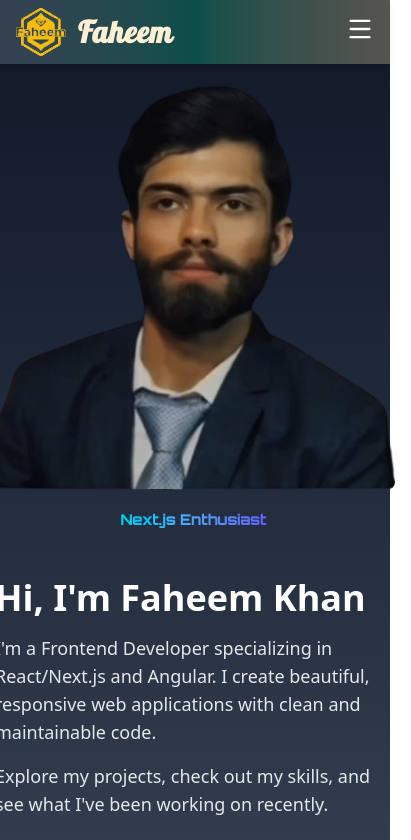
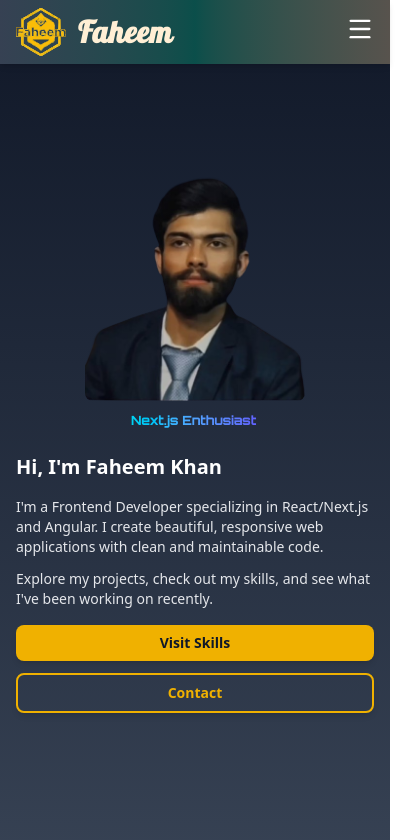
Before and after one commit to Faheemzai4/A1-My-Portfolio, a Next.js app: page / in a window 390 px wide. Shown: the top 840 px of the page, 411 px wide, since content can reach past the window. Built offline with nearby package versions, Linux system fonts and the light colour scheme.

Commit message:
Fix responsive design for dashboard

```diff
--- a/src/app/(app)/contact-app/page.tsx
+++ b/src/app/(app)/contact-app/page.tsx
@@ -1,4 +1,3 @@
-// app/(app)/contact/page.tsx
 import ContactForm from "@/components/contact";
 
 export default function ContactPage() {
--- a/src/components/dashboard.tsx
+++ b/src/components/dashboard.tsx
@@ -19,11 +19,11 @@ export default function Dashboard() {
 
   return (
     <section className="w-full bg-gradient-to-b from-gray-900 to-gray-700 min-h-screen flex justify-center">
-      <div className="max-w-[1200px] mx-auto flex flex-col md:flex-row sm:text-center md:text-left items-center justify-center gap-12 px-4 text-white">
+      <div className="max-w-[1200px] mx-auto flex flex-col md:flex-row items-center justify-center gap-6 sm:gap-12 px-4 text-white">
 
         {/* Image Section */}
         <Reveal animation="animate-fade-in-left">
-          <section className="flex-shrink-0  w-[400px]  select-none">
+          <section className="flex-shrink-0 w-full max-w-[220px] sm:max-w-[300px] md:max-w-[400px] select-none">
             <Image
               src="/my-picture/myProfile.png"
               alt="Dashboard Visual"
@@ -33,7 +33,7 @@ export default function Dashboard() {
               priority
             />
             <p
-              className={`${orbitron.className} mt-5 text-sm sm:text-base font-bold text-center tracking-wide`}
+              className={`${orbitron.className} mt-3 text-xs sm:text-sm md:text-base font-bold text-center tracking-wide`}
             >
               <span className="bg-clip-text text-transparent bg-gradient-to-r from-cyan-400 via-blue-400 to-indigo-500">
                 {typedName}
@@ -43,39 +43,40 @@ export default function Dashboard() {
           </section>
         </Reveal>
 
-
         {/* Text Section */}
         <Reveal animation="animate-fade-in-right">
           <section className="max-w-xl md:text-left md:pt-12">
-            <h1 className="text-4xl font-bold mb-4">Hi, I&apos;m Faheem Khan</h1>
+            <h1 className="text-xl sm:text-2xl md:text-4xl font-bold mb-4">
+              Hi, I&apos;m Faheem Khan
+            </h1>
 
-            <p className="text-lg text-gray-200 mb-4">
-              I&apos;m a Frontend Developer specializing in React/Next.js and Angular. I create beautiful, responsive web applications with clean and maintainable code.
+            <p className="text-sm sm:text-base md:text-lg text-gray-200 mb-3">
+              I&apos;m a Frontend Developer specializing in React/Next.js and Angular.
+              I create beautiful, responsive web applications with clean and maintainable code.
             </p>
 
-            <p className="text-lg text-gray-200 mb-4">
+            <p className="text-sm sm:text-base md:text-lg text-gray-200 mb-4">
               Explore my projects, check out my skills, and see what I&apos;ve been working on recently.
             </p>
 
             {/* Buttons */}
             <Reveal animation="animate-fade-in-up delay-300">
-              <div className="flex flex-wrap gap-4 mt-6 sm:mb-6 flex flex-col sm:flex-row justify-center md:justify-start">
+              <div className="flex flex-col sm:flex-row gap-3 mt-4 sm:mt-6 sm:mb-6 justify-center md:justify-start">
                 <button
                   onClick={() => document.getElementById("skills")?.scrollIntoView({ behavior: "smooth" })}
-                  className="px-6 py-2 bg-yellow-500 text-gray-900 font-semibold rounded-lg shadow-md hover:bg-yellow-400 transition-colors duration-300"
+                  className="px-4 py-2 sm:px-6 sm:py-2 text-sm sm:text-base bg-yellow-500 text-gray-900 font-semibold rounded-lg shadow-md hover:bg-yellow-400 transition-colors duration-300"
                 >
                   Visit Skills
                 </button>
 
                 <button
                   onClick={() => document.getElementById("contact")?.scrollIntoView({ behavior: "smooth" })}
-                  className="px-6 py-2 border-2 border-yellow-500 text-yellow-500 font-semibold rounded-lg shadow-md hover:bg-yellow-500 hover:text-gray-900 transition-colors duration-300"
+                  className="px-4 py-2 sm:px-6 sm:py-2 text-sm sm:text-base border-2 border-yellow-500 text-yellow-500 font-semibold rounded-lg shadow-md hover:bg-yellow-500 hover:text-gray-900 transition-colors duration-300"
                 >
                   Contact
                 </button>
               </div>
             </Reveal>
-
           </section>
         </Reveal>
 
```
